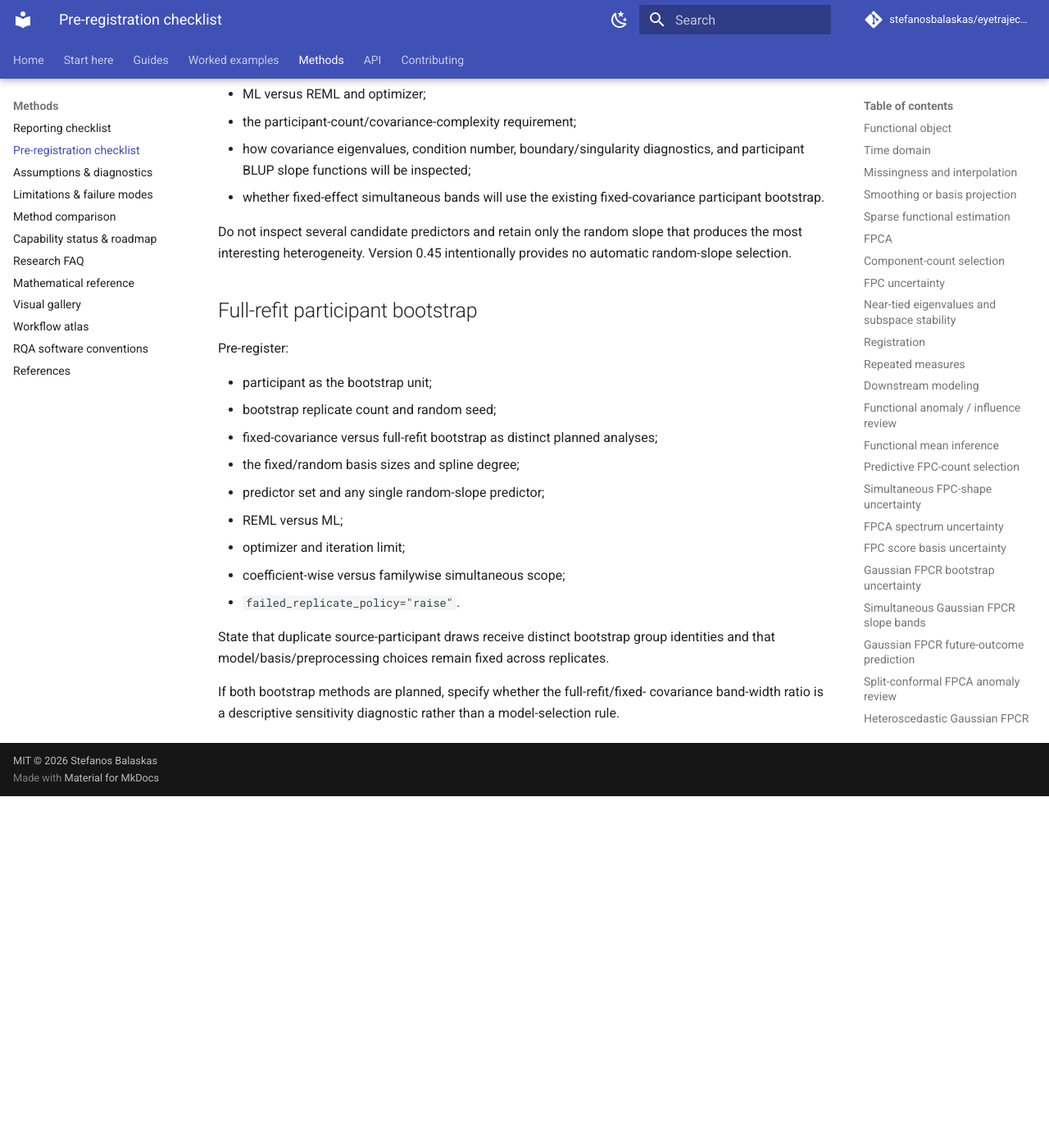
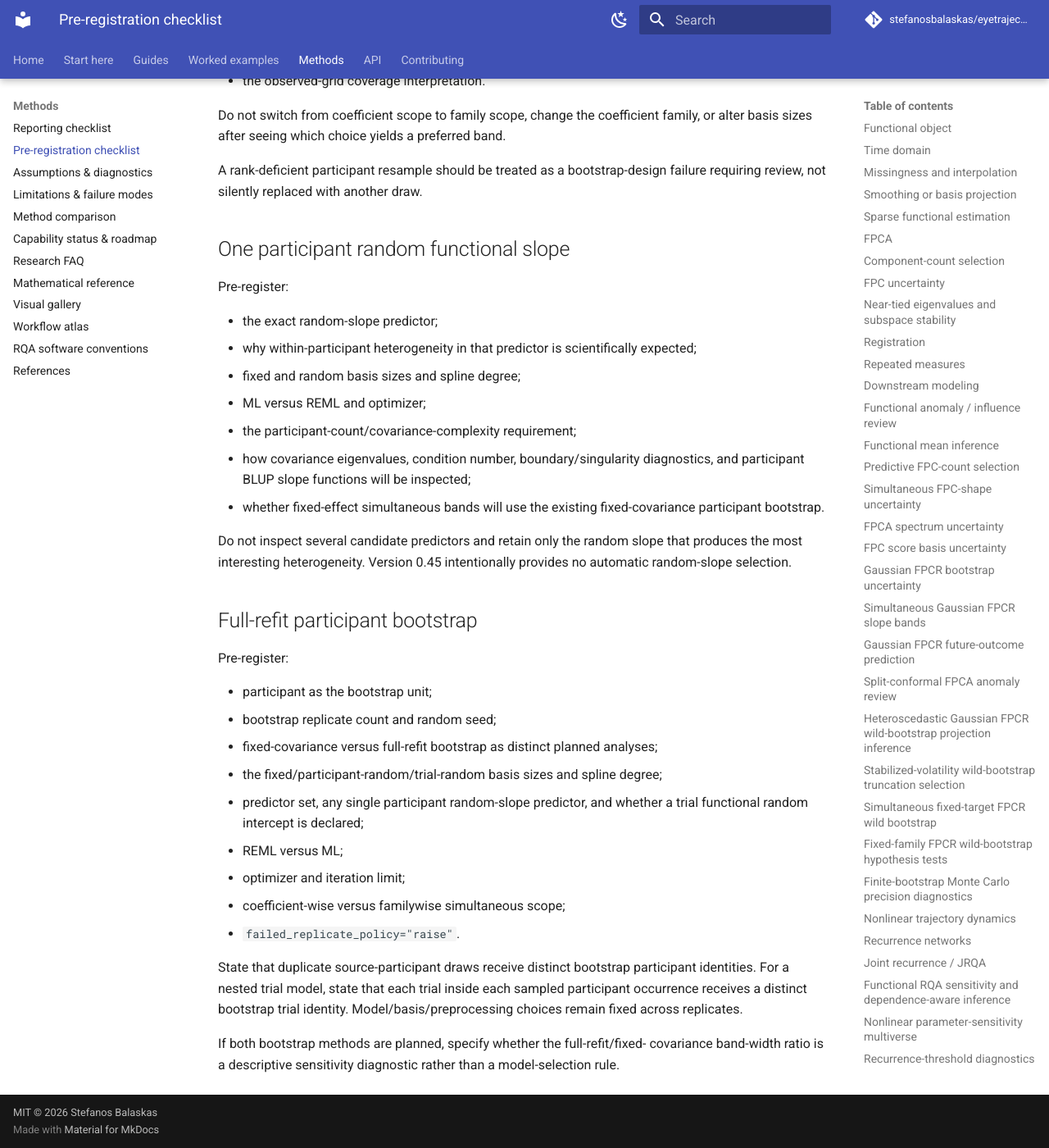
Before and after one commit to stefanosbalaskas/eyetrajectoriespy, an MkDocs documentation site: the page built from docs/methods/preregistration.md, in a window 1280 px wide and 1400 px high, scrolled down 23634 px. Shown: the whole window at 82% size. Built offline with MkDocs 1.6.1 and Material for MkDocs 9.7.7, drawn with Linux system fonts in a browser that asks for light colours; comment, search, counter and statistics services are not loaded; before the commit the page ends 24605 px from its top, so only the background shows below that; some of the changed text lies outside the part shown.

Commit message:
Add trial random-effect preregistration contract

```diff
--- a/docs/methods/preregistration.md
+++ b/docs/methods/preregistration.md
@@ -656,6 +656,21 @@
 expand the lag window or choose a residual covariance structure only because a
 post hoc diagnostic pattern gives the preferred inferential result.
 
+If a nested trial functional random effect is planned, also pre-specify:
+
+- the trial identifier;
+- `trial_random_effect="functional_intercept"`;
+- the trial B-spline basis size;
+- the requirement for unique participant/trial pairs and at least two trials
+  per participant;
+- the minimum trial-count/covariance-parameter guard;
+- how trial covariance eigenvalues, condition number, boundary/singularity
+  diagnostics, and trial BLUP functions will be inspected;
+- whether residual diagnostics will be repeated after adding the trial effect.
+
+Do not add the trial functional effect, change its basis size, or remove it at a
+boundary estimate only because doing so yields a preferred fixed-effect result.
+
 ## Function-on-scalar regression
 
 If a functional response will be modeled using scalar predictors, pre-specify:
@@ -798,16 +813,18 @@
 - participant as the bootstrap unit;
 - bootstrap replicate count and random seed;
 - fixed-covariance versus full-refit bootstrap as distinct planned analyses;
-- the fixed/random basis sizes and spline degree;
-- predictor set and any single random-slope predictor;
+- the fixed/participant-random/trial-random basis sizes and spline degree;
+- predictor set, any single participant random-slope predictor, and whether a
+  trial functional random intercept is declared;
 - REML versus ML;
 - optimizer and iteration limit;
 - coefficient-wise versus familywise simultaneous scope;
 - `failed_replicate_policy="raise"`.
 
-State that duplicate source-participant draws receive distinct bootstrap group
-identities and that model/basis/preprocessing choices remain fixed across
-replicates.
+State that duplicate source-participant draws receive distinct bootstrap
+participant identities. For a nested trial model, state that each trial inside
+each sampled participant occurrence receives a distinct bootstrap trial
+identity. Model/basis/preprocessing choices remain fixed across replicates.
 
 If both bootstrap methods are planned, specify whether the full-refit/fixed-
 covariance band-width ratio is a descriptive sensitivity diagnostic rather than
```
